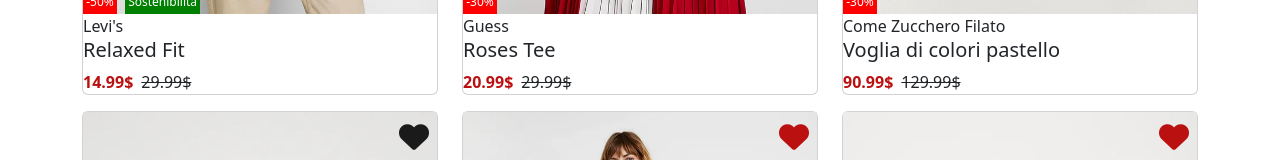
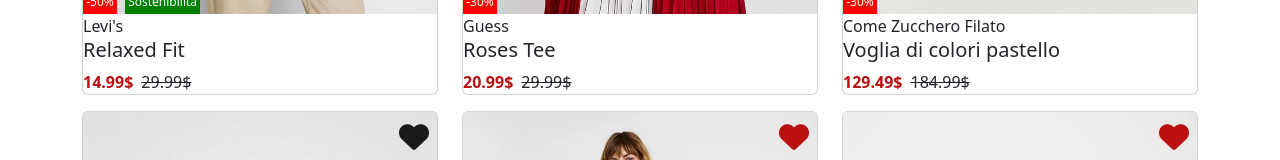
Before and after one commit to ghiottoandrea/vite-boolando, a Vue app: page / in a window 1280 px wide. Shown: the part 580-740 px from the top of the page. Built offline with nearby package versions, Linux system fonts and the light colour scheme; data requests are answered from the project's data file.

Commit message:
Add db.json file and axios call

```diff
--- a/package.json
+++ b/package.json
@@ -6,14 +6,17 @@
   "scripts": {
     "dev": "vite",
     "build": "vite build",
-    "preview": "vite preview"
+    "preview": "vite preview",
+    "serve": "json-server --watch ./src/db.json"
   },
   "dependencies": {
     "@fortawesome/fontawesome-free": "^6.5.1",
     "@fortawesome/free-brands-svg-icons": "^6.5.1",
     "@popperjs/core": "^2.11.8",
+    "axios": "^1.6.8",
     "boostrap": "^2.0.0",
     "bootstrap": "^5.3.3",
+    "json-server": "^1.0.0-alpha.23",
     "vue": "^3.4.21"
   },
   "devDependencies": {
--- a/src/components/AppMain.vue
+++ b/src/components/AppMain.vue
@@ -1,6 +1,8 @@
 <script>
 import productCard from './productCard.vue';
-import { products } from '../data.js';
+//import { products } from '../data.js';
+import { state } from '../state.js';
+import axios from 'axios';
 
 export default {
     name: `AppMain`,
@@ -9,8 +11,16 @@
     },
     data() {
         return {
-            products
+            products: [],
+            state
         }
+    },
+    mounted(){
+        axios.get('http://localhost:3000/products')
+        .then(response => {
+            console.log(response)
+            this.products = response.data
+        })
     }
 }
 </script>
--- a/src/components/productCard.vue
+++ b/src/components/productCard.vue
@@ -27,7 +27,7 @@
                 <span>{{ product.brand }}</span>
                 <h5>{{product.name}}</h5>
                 <div class="prices">
-                    <div class="red-mark"><b>{{ product.priceDiscounted }}$</b></div>
+                    <div class="red-mark"><b>{{(product.price - (product.price * product.discount/100)).toFixed(2)}}$</b></div>
                     <div v-if="product.discount" class="line-throu"> {{ product.price }}$</div>
                 </div>
             </div>
--- /dev/null
+++ b/src/db.json
@@ -0,0 +1,76 @@
+{
+    "products": [
+        {
+            "id": 1,
+            "frontImage": "/images/1.webp",
+            "backImage": "/images/1b.webp",
+            "brand": "Levi's",
+            "name": "Relaxed Fit",
+            "price": 29.99,
+            "isInFavorites": true,
+            "discount": "50",
+            "sostenibility": true,
+            "priceDiscounted": ""
+        },
+        {
+            "id": 2,
+            "frontImage": "/images/2.webp",
+            "backImage": "/images/2b.webp",
+            "brand": "Guess",
+            "name": "Roses Tee",
+            "price": 29.99,
+            "isInFavorites": true,
+            "discount": "30",
+            "sostenibility": false,
+            "priceDiscounted": ""
+        },
+        {
+            "id": 3,
+            "frontImage": "/images/3.webp",
+            "backImage": "/images/3b.webp",
+            "brand": "Come Zucchero Filato",
+            "name": "Voglia di colori pastello",
+            "price": 184.99,
+            "isInFavorites": false,
+            "discount": "30",
+            "sostenibility": false,
+            "priceDiscounted": ""
+        },
+        {
+            "id": 4,
+            "frontImage": "/images/4.webp",
+            "backImage": "/images/4b.webp",
+            "brand": "Levi's",
+            "name": "Tee Unisex",
+            "price": 29.99,
+            "isInFavorites": false,
+            "discount": "50",
+            "sostenibility": true,
+            "priceDiscounted": ""
+        },
+        {
+            "id": 5,
+            "frontImage": "/images/5.webp",
+            "backImage": "/images/5b.webp",
+            "brand": "Maya Deluxe",
+            "name": "Stripe Bodice",
+            "price": 99.99,
+            "isInFavorites": true,
+            "discount": null,
+            "sostenibility": false,
+            "priceDiscounted": ""
+        },
+        {
+            "id": 6,
+            "frontImage": "/images/6.webp",
+            "backImage": "/images/6b.webp",
+            "brand": "Esprit",
+            "name": "Maglione - Black",
+            "price": 29.99,
+            "isInFavorites": true,
+            "discount": null,
+            "sostenibility": true,
+            "priceDiscounted": ""
+        }
+    ]
+}
--- /dev/null
+++ b/src/state.js
@@ -0,0 +1,20 @@
+// 1. Import the reactive function from vue
+import { reactive } from 'vue';
+
+// 2. export a constant where you call the reactive function
+// inside the reactive function you need to pass a plain js object literal.
+
+// Global state here
+export const state = reactive ({
+  // State (your  data)
+  message: 'This is a test',
+
+  // Actions that change the state (your methods)
+ myMethod(){
+
+ },
+ myOtherMethod(){
+
+ }
+
+})
```
Also changed, not shown: db-1711358573772.json (added, +76 -0 lines), 1 other file (tests, documents, lock files or other folders).
